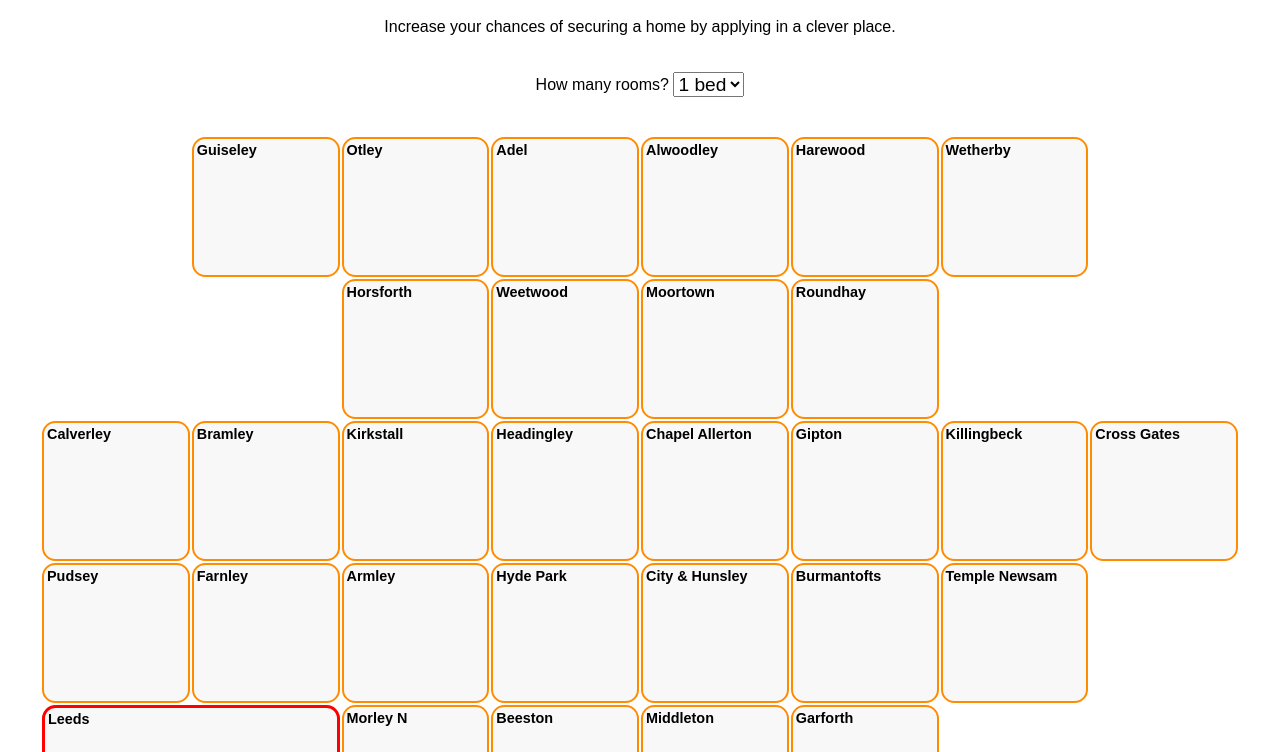
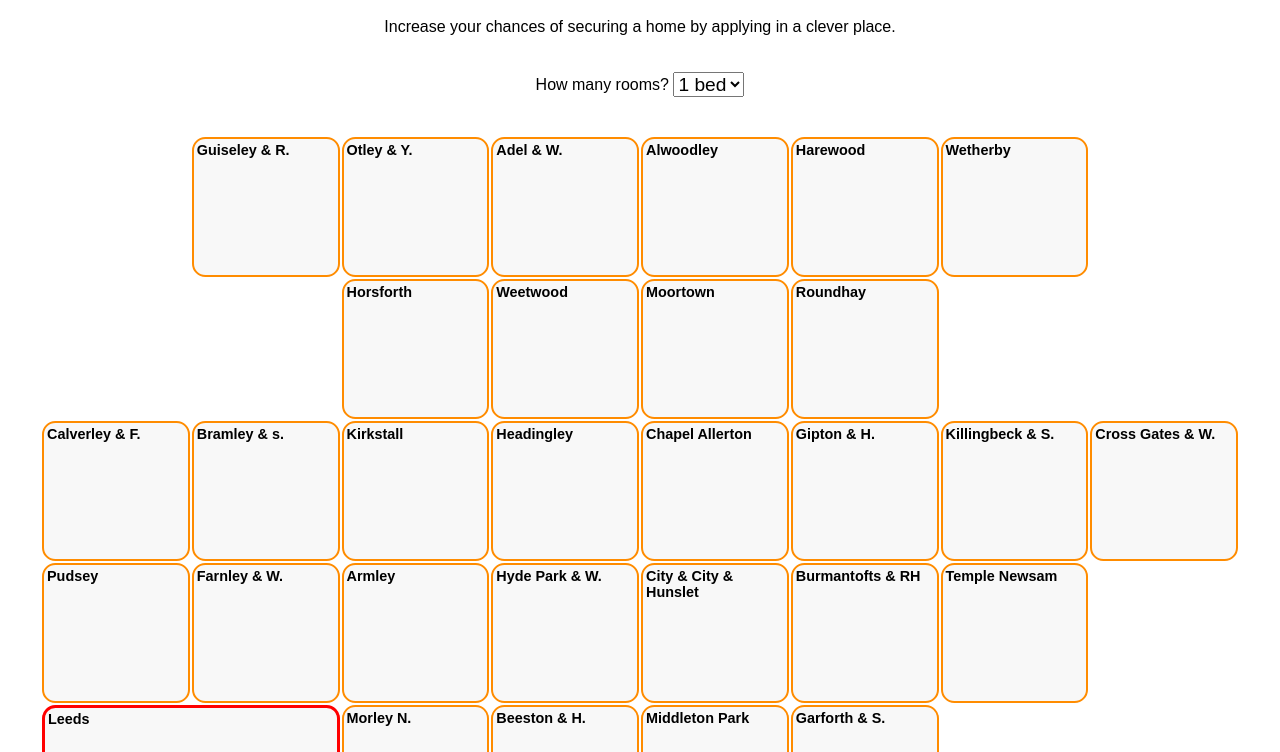
Before and after one commit to thomasforth/leedssimplifiedwardmap, a plain HTML site: page index.html in a window 1280 px wide. Shown: the part 48-800 px from the top of the page. Drawn offline with Linux system fonts and the light colour scheme.

Commit message:
More complete naming of wards

```diff
--- a/index.html
+++ b/index.html
@@ -69,15 +69,15 @@
         <TR>
             <TD CLASS="BLANK"></TD>
             <TD ID=GUISELEY_AND_RAWDON>
-                <h1>Guiseley</h1>
+                <h1>Guiseley & R.</h1>
                 <p></p>
             </TD>
             <TD ID=OTLEY_AND_YEADON>
-                <h1>Otley</h1>
+                <h1>Otley & Y.</h1>
                 <p></p>
             </TD>
             <TD ID=ADEL_AND_WHARFEDALE>
-                <h1>Adel</h1>
+                <h1>Adel & W.</h1>
                 <p></p>
             </TD>
             <TD ID=ALWOODLEY>
@@ -118,11 +118,11 @@
         </TR>
         <TR>
             <TD ID=CALVERLEY_AND_FARSLEY>
-                <h1>Calverley</h1>
+                <h1>Calverley & F.</h1>
                 <p></p>
             </TD>
             <TD ID=BRAMLEY_AND_STANNINGLEY>
-                <h1>Bramley</h1>
+                <h1>Bramley & s.</h1>
                 <p></p>
             </TD>
             <TD ID=KIRKSTALL>
@@ -138,15 +138,15 @@
                 <p></p>
             </TD>
             <TD ID=GIPTON_AND_HAREHILLS>
-                <h1>Gipton</h1>
+                <h1>Gipton & H.</h1>
                 <p></p>
             </TD>
             <TD ID=KILLINGBECK_AND_SEACROFT>
-                <h1>Killingbeck</h1>
+                <h1>Killingbeck & S.</h1>
                 <p></p>
             </TD>
             <TD ID=CROSS_GATES_AND_WHINMOOR>
-                <h1>Cross Gates</h1>
+                <h1>Cross Gates & W.</h1>
                 <p></p>
             </TD>
         </TR>
@@ -156,7 +156,7 @@
                 <p></p>
             </TD>
             <TD ID=FARNLEY_AND_WORTLEY>
-                <h1>Farnley</h1>
+                <h1>Farnley & W.</h1>
                 <p></p>
             </TD>
             <TD ID=ARMLEY>
@@ -164,15 +164,15 @@
                 <p></p>
             </TD>
             <TD ID=HYDE_PARK_AND_WOODHOUSE>
-                <h1>Hyde Park</h1>
+                <h1>Hyde Park & W.</h1>
                 <p></p>
             </TD>
             <TD ID=CITY_AND_HUNSLET>
-                <h1>City &amp; Hunsley</h1>
+                <h1>City &amp; City & Hunslet</h1>
                 <p></p>
             </TD>
             <TD ID=BURMANTOFTS_AND_RICHMOND_HILL>
-                <h1>Burmantofts</h1>
+                <h1>Burmantofts & RH</h1>
                 <p></p>
             </TD>
             <TD ID=TEMPLE_NEWSAM>
@@ -187,19 +187,19 @@
                 <p></p>
             </TD>
             <TD ID=MORLEY_NORTH>
-                <h1>Morley N</h1>
+                <h1>Morley N.</h1>
                 <p></p>
             </TD>
             <TD ID=BEESTON_AND_HOLBECK>
-                <h1>Beeston</h1>
+                <h1>Beeston & H.</h1>
                 <p></p>
             </TD>
             <TD ID=MIDDLETON_PARK>
-                <h1>Middleton</h1>
+                <h1>Middleton Park</h1>
                 <p></p>
             </TD>
             <TD ID=GARFORTH_AND_SWILLINGTON>
-                <h1>Garforth</h1>
+                <h1>Garforth & S.</h1>
                 <p></p>
             </TD>
             <TD CLASS="BLANK"></TD>
@@ -211,7 +211,7 @@
                 <p></p>
             </TD>
             <TD ID=ARDSLEY_AND_ROBIN_HOOD>
-                <h1>Ardsley</h1>
+                <h1>Ardsley & RH</h1>
                 <p></p>
             </TD>
             <TD CLASS="BLANK"></TD>
@@ -220,7 +220,7 @@
                 <p></p>
             </TD>
             <TD ID=KIPPAX_AND_METHLEY>
-                <h1>Kippax</h1>
+                <h1>Kippax & M.</h1>
                 <p></p>
             </TD>
             <TD CLASS="BLANK"></TD>
```
